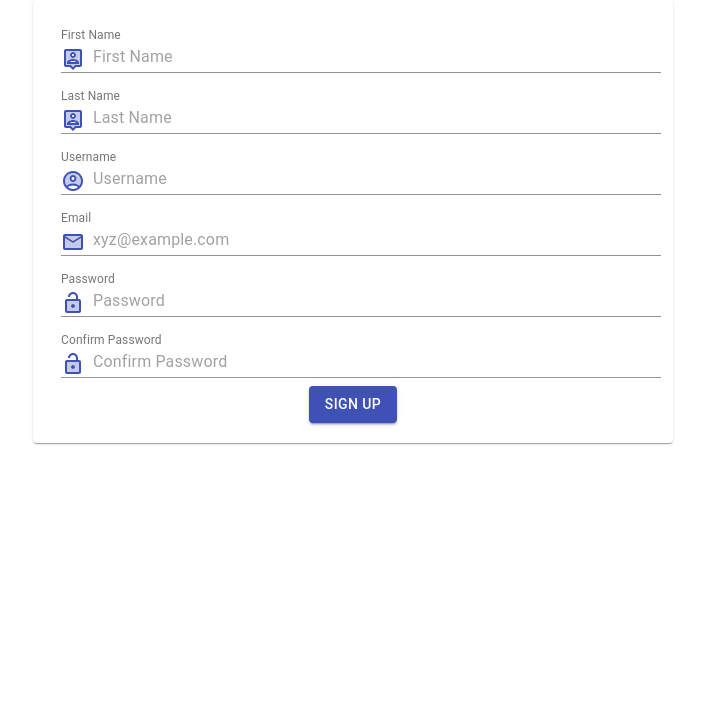
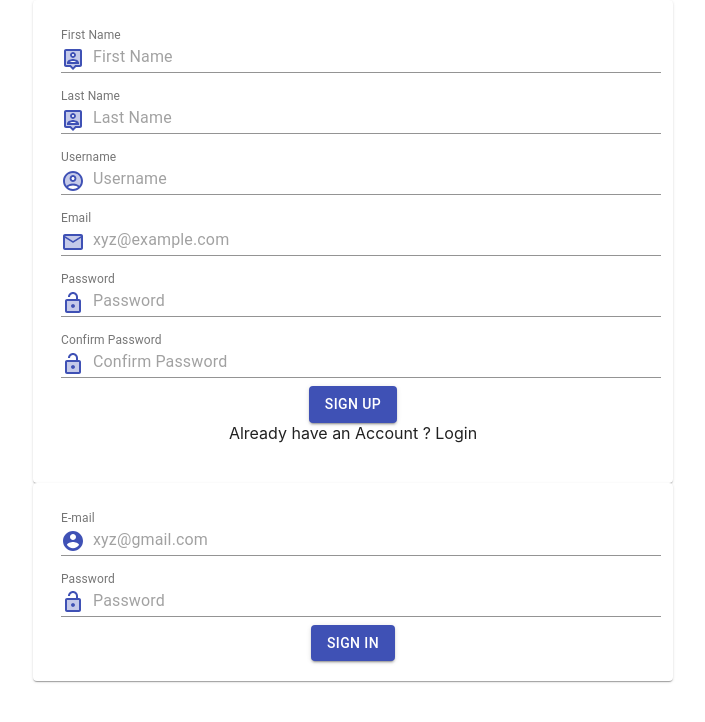
Before and after one commit to keshav-singla/ERP, a React (Create React App) app: page / in a window 1280 px wide. Shown: the top 722 px of the page, without its empty margins (287-992 px from the left). Built offline with nearby package versions, Linux system fonts and the light colour scheme.

Commit message:
signIn with email and password of firebase

```diff
--- a/src/App.js
+++ b/src/App.js
@@ -1,11 +1,13 @@
 import React from 'react';
 import './App.css';
 import Signup from './components/signUp';
+import Login from './components/login';
 
 function App() {
   return (
     <div className="App">
       <Signup />
+      <Login />
     </div>
   );
 }
--- /dev/null
+++ b/src/actions/createUser.js
@@ -0,0 +1,9 @@
+// ACTION TO BE PERFORMED ACCORDING TO THEIR TYPE
+
+export const createdUser = ( userData ) => {
+    console.log(userData);
+    return {
+        type : 'USERCREATED',
+        payload: userData
+    };
+}
--- a/src/components/login.js
+++ b/src/components/login.js
@@ -1,16 +1,128 @@
 import React from 'react'
 
-class Login extends React.Component{
-    constructor(){
+//Material-UI
+import TextField from '@material-ui/core/TextField';
+import Button from '@material-ui/core/Button';
+import { Grid, Paper } from '@material-ui/core';
+import InputAdornment from '@material-ui/core/InputAdornment';
+
+// Icon's
+import AccountCircleIcon from '@material-ui/icons/AccountCircle';
+import LockOpenTwoToneIcon from '@material-ui/icons/LockOpenTwoTone';
+
+//Firebase
+import fire from '../config.js/fireBaseConfiguration'
+
+class Login extends React.Component {
+    constructor() {
         super()
-        this.state ={
-
+        this.state = {
+            email: '',
+            password : '',
+            error: ''
         }
     }
 
-    render(){
-        return(
+    handleChange = (e) => {
+        e.preventDefault()
+        this.setState({ [e.target.name]: e.target.value })
+    }
+
+    handleSubmit = (userData) => {
+        fire.auth().signInWithEmailAndPassword(userData.email, userData.password)
+        .then(response => {
+            console.log(response.user);
+        })
+
+        .catch( (error) => {
+            // Handle Errors here.
+            var errorCode = error.code;
+            var errorMessage = error.message;
+
+            this.setState ({
+                error : errorMessage
+            })
+            console.log(errorCode);
+            console.log(this.state.error);
+          });
+
+    }
+
+    render() {
+        return (
             <div>
+
+                <Grid
+                    container
+                    spacing = {50}
+                >
+                    <Grid
+                        item xs={3}
+                    >
+
+                    </Grid>
+
+
+                        <Grid
+                            item xs={6}
+                        >
+                            <Paper style={{ padding: 20 }} >
+
+                                <TextField
+                                    label="E-mail"
+                                    style={{ margin: 8 }}
+                                    placeholder="xyz@gmail.com"
+                                    name='email'
+                                    onChange={this.handleChange}
+                                    fullWidth
+                                    margin="dense"
+                                    autoComplete='off'
+                                    InputProps={{
+                                        shrink: true,
+                                        startAdornment: (
+                                            <InputAdornment position="start">
+                                                <AccountCircleIcon color='primary' />
+                                            </InputAdornment>
+                                        )
+                                    }}
+                                /> <br />
+
+                                <TextField
+                                    label="Password"
+                                    style={{ margin: 8 }}
+                                    placeholder="Password"
+                                    name='password'
+                                    type='password'
+                                    onChange={this.handleChange}
+                                    fullWidth
+                                    margin="dense"
+                                    autoComplete='off'
+                                    InputProps={{
+                                        shrink: true,
+                                        startAdornment: (
+                                            <InputAdornment position="start">
+                                                <LockOpenTwoToneIcon color='primary' />
+                                            </InputAdornment>
+                                        )
+                                    }}
+                                /> <br />
+
+                                <Button
+                                    variant="contained"
+                                    color = 'primary'
+                                    onClick = { () => this.handleSubmit( {email: this.state.email, password: this.state.password } ) }
+                                >
+                                    Sign in
+                                </Button>
+                            </Paper>
+
+                        </Grid>
+
+                    <Grid item xs={3} >
+
+                    </Grid>
+
+                </Grid>
 
             </div>
         )
--- a/src/components/signUp.js
+++ b/src/components/signUp.js
@@ -4,10 +4,10 @@ import React from 'react';
 import TextField from '@material-ui/core/TextField';
 import Button from '@material-ui/core/Button';
 import { Grid, Paper } from '@material-ui/core';
+import InputAdornment from '@material-ui/core/InputAdornment';
 
 //Icons
 import PersonPinTwoToneIcon from '@material-ui/icons/PersonPinTwoTone';
-import InputAdornment from '@material-ui/core/InputAdornment';
 import AccountCircleTwoToneIcon from '@material-ui/icons/AccountCircleTwoTone';
 import EmailTwoToneIcon from '@material-ui/icons/EmailTwoTone';
 import LockOpenTwoToneIcon from '@material-ui/icons/LockOpenTwoTone';
@@ -15,9 +15,15 @@ import LockOpenTwoToneIcon from '@material-ui/icons/LockOpenTwoTone';
 //Firebase
 import fire from '../config.js/fireBaseConfiguration'
 
+// Redux
+import { createdUser } from '../actions/createUser'
+import { bindActionCreators } from 'redux';
+import { connect } from 'react-redux'
+
 class Signup extends React.Component {
-    constructor() {
-        super()
+    constructor(props) {
+        super(props)
+
         this.state = {
             firstName: '',
             lastName: '',
@@ -39,9 +45,9 @@ class Signup extends React.Component {
     }
 
     handleSubmit = (userData) => {
-        // debugger
         console.log(userData);
         if (this.validation()) {
+            this.props.createdUser(userData)
             fire.auth().createUserWithEmailAndPassword(userData.email, userData.password)
                 .then(response => {
                     this.setState = ({
@@ -53,11 +59,9 @@ class Signup extends React.Component {
                 })
                 .catch( (error) => {
                     // Handle Errors here.
-                    var errorCode = error.code;
+                    // var errorCode = error.code;
                     var errorMessage = error.message;
 
-                    console.log(errorCode);
-                    console.log(errorMessage);
                     this.setState = ({
                         error : errorMessage
                     })
@@ -236,8 +240,11 @@ class Signup extends React.Component {
                                     onClick={() => this.handleSubmit({ email: this.state.email, password: this.state.password })}
                                 >
                                     Sign up
-                            </Button> <br />
+                                </Button> <br />
 
+                                    Already have an Account ? Login
+                                    <br />
+                                    <br />
                             {this.state.error}
 
                             </Paper>
@@ -256,7 +263,8 @@ class Signup extends React.Component {
     }
 }
 
-export default Signup;
+function mapDispatchToProps (dispatch){
+    return bindActionCreators( {createdUser}, dispatch )
+}
 
-//validation on 'Sign up' button
-// creatimg userr with firebase api
+export default connect( ()=>{} , mapDispatchToProps ) (Signup);
--- a/src/reducer/reducerIndex.js
+++ b/src/reducer/reducerIndex.js
@@ -2,11 +2,14 @@ import { combineReducers } from 'redux';
 
 const user_reducer =( state=[], action ) => {
     switch(action.type){
+        case 'USERCREATED':
+            return state
+
         default :
             return state;
     }
 }
 
-const reducer = combineReducers({user: user_reducer})
+const reducer = combineReducers( {user: user_reducer} )
 
 export default reducer;
```
